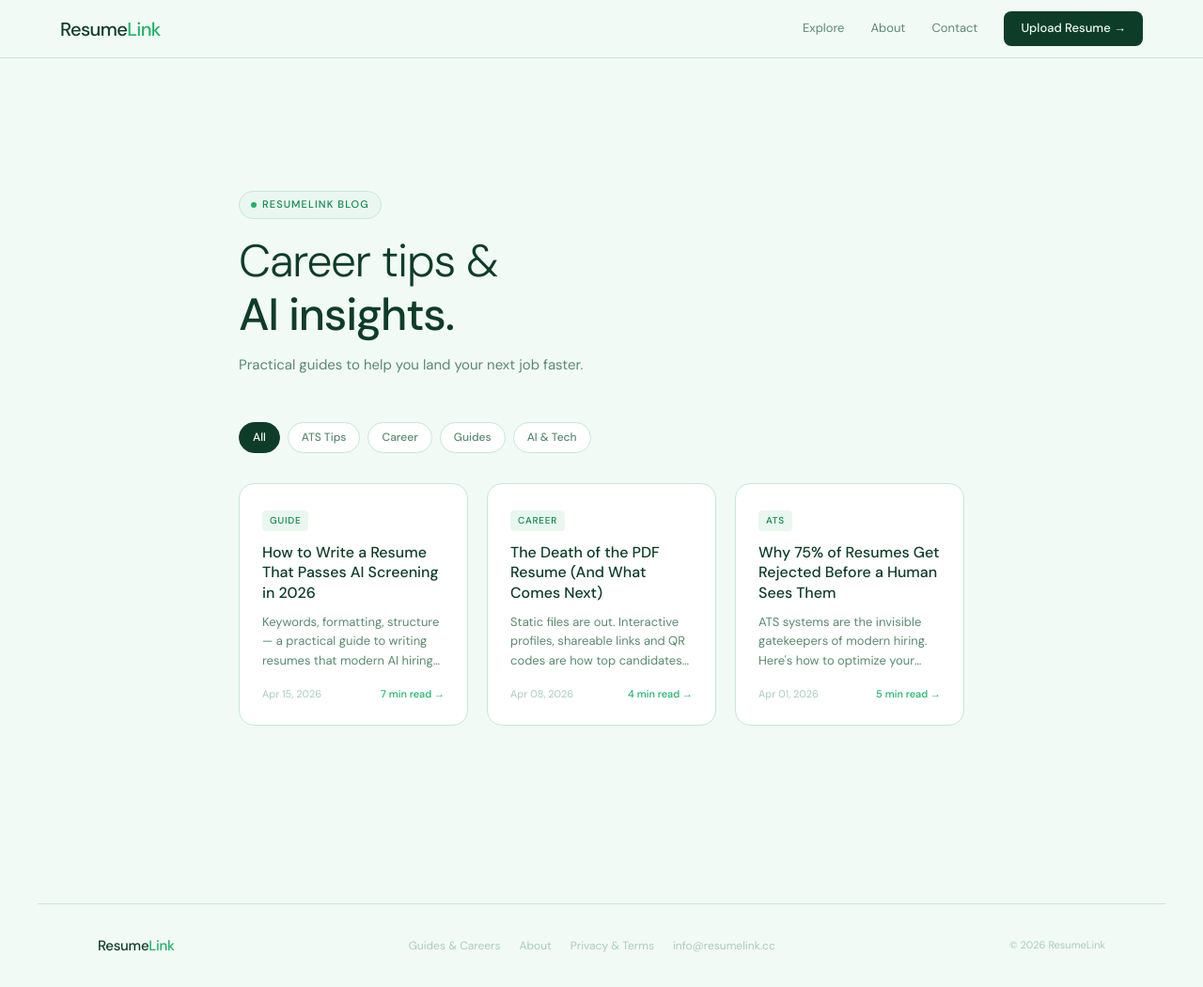
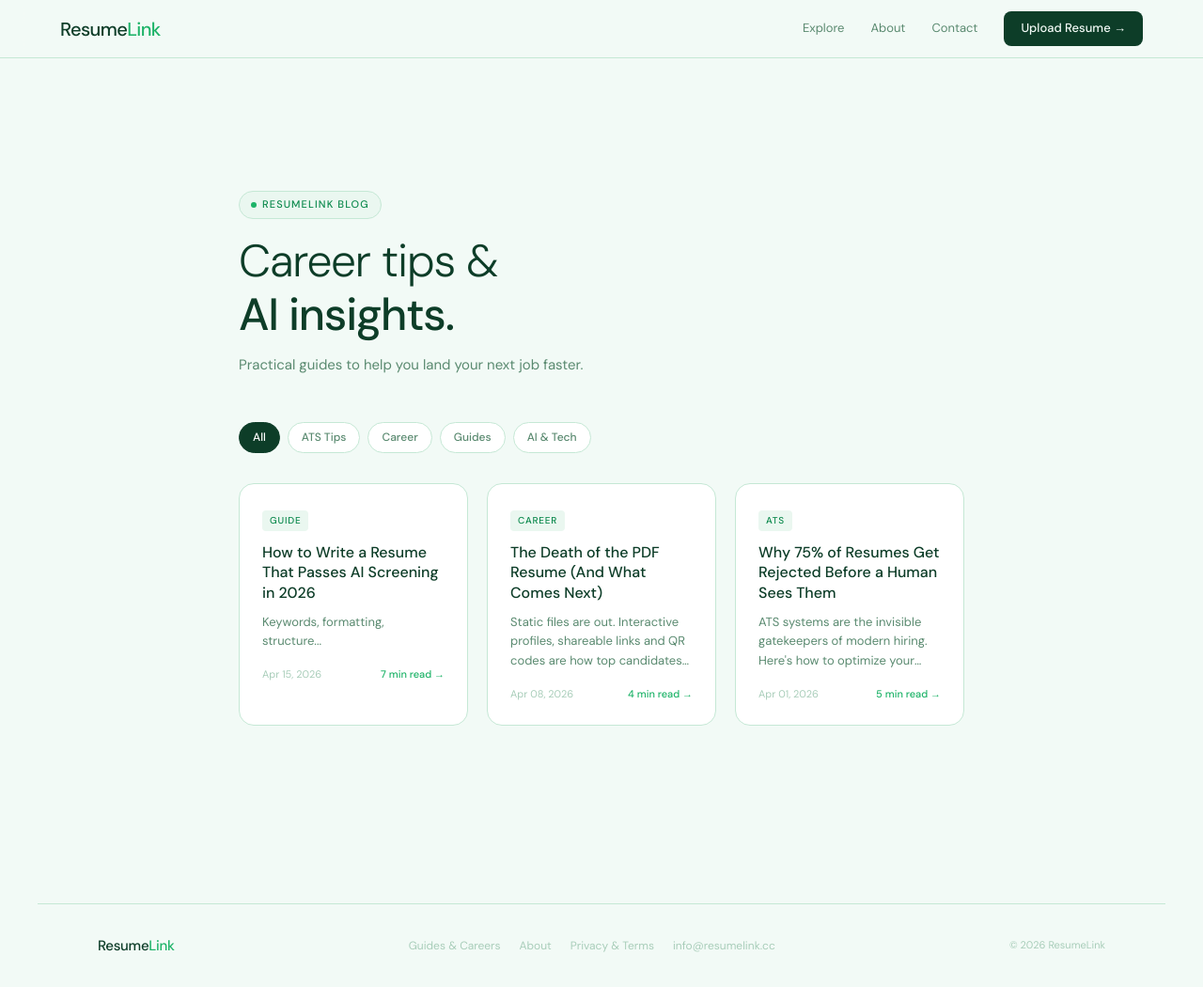
Before and after one commit to AIsrail/resumelink, a Jekyll site: the page built from blog.html, in a window 1280 px wide and 1050 px high. Shown: the whole window at 94% size. Built offline with Jekyll 4.4.1, drawn with Linux system fonts in a browser that asks for light colours; some web fonts are replaced.

Commit message:
Update excerpt in AI screening guide
Shortened the excerpt for clarity.

```diff
--- a/_posts/2026-04-15-resume-ai-screening-guide.md
+++ b/_posts/2026-04-15-resume-ai-screening-guide.md
@@ -5,7 +5,7 @@ date: 2026-04-15
 tag: Guide
 read_time: 7
 author: ResumeLink Team
-excerpt: "Keywords, formatting, structure — a practical guide to writing resumes that modern AI hiring systems actually love. No tricks, just what works."
+excerpt: "Keywords, formatting, structure..."
 ---
 
 Hiring has changed. Most large companies now use AI-powered tools to pre-screen resumes before a human ever gets involved. Here's exactly how to write a resume that works with these systems, not against them.
```
